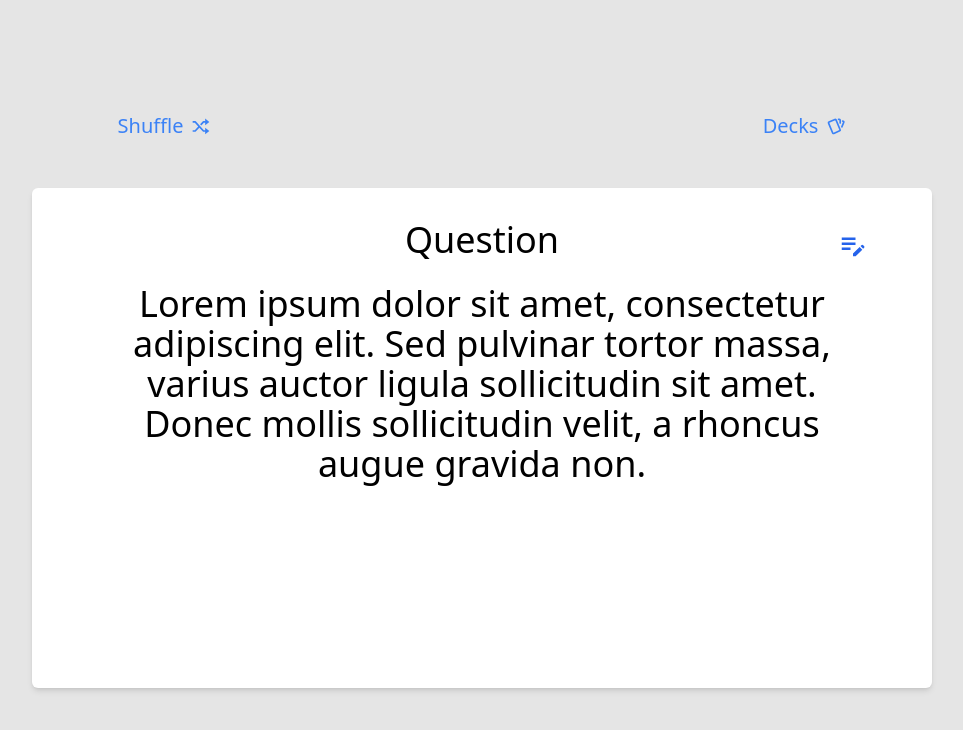
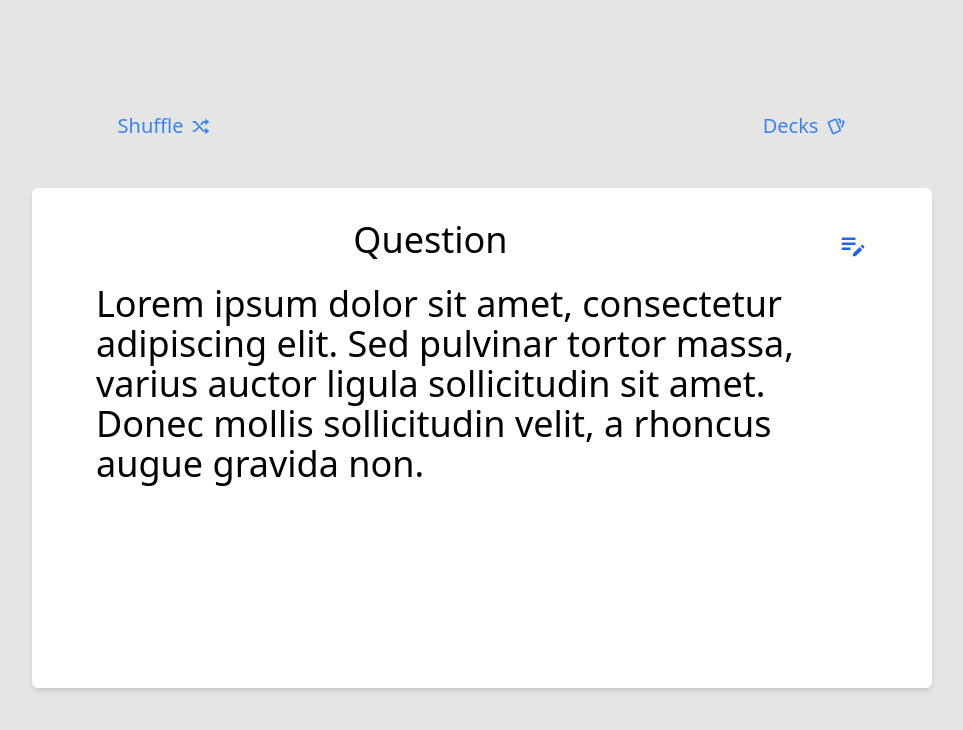
Before and after one commit to RealNickTriano/flashcards-creator, a Next.js app: page / in a window 1280 px wide. Shown: the top 730 px of the page, without its empty margins (158-1121 px from the left). Built offline with nearby package versions, Linux system fonts and the light colour scheme; no server answers.

Commit message:
fixed hydration error

```diff
--- a/components/Flashcard.tsx
+++ b/components/Flashcard.tsx
@@ -1,12 +1,19 @@
-import { useState } from "react"
+import { FunctionComponent, useEffect, useState } from "react"
 import { MdEditNote } from "react-icons/md";
 
-const Flashcard = ({ question, answer, flip, edit }) => {
+type Props = {
+    question: string,
+    answer: string,
+    flip: boolean,
+    edit: boolean,
+}
+
+const Flashcard: FunctionComponent<Props> = ({ question, answer, flip, edit }) => {
     const [flipped, setFlipped] = useState(flip ? flip : false);
     const [editable, setEditable] = useState(edit ? edit : false);
 
     // Need this to stop parent button from also activating
-    const handleEdit = (e) => {
+    const handleEdit = (e: React.MouseEvent<HTMLElement>) => {
         e.stopPropagation();
         e.preventDefault();
         setEditable(!editable);
@@ -15,22 +22,24 @@ const Flashcard = ({ question, answer, flip, edit }) => {
     }
 
   return (
-    <button
+    <div
         className="h-[500px] w-[900px] shadow-md bg-white flex flex-col justify-start items-center px-16 py-8 gap-6 rounded-md"
         onClick={() => setFlipped(!flipped)}
     >
         <div className="grid grid-cols-3 justify-center items-center w-full">
-            <h1 className="font-medium text-4xl col-start-2">{!flipped ? "Question" : "Answer"}</h1>
+            <h1 className="font-medium text-4xl col-start-2">
+                {!flipped ? "Question" : "Answer"}
+            </h1>
             <button
-                    className="flex justify-center items-center gap-2 text-blue-600 place-self-end"
-                    onClick={ handleEdit }
-                ><MdEditNote size={30}/>
+                className="flex justify-center items-center gap-2 text-blue-600 place-self-end"
+                onClick={ handleEdit }
+            ><MdEditNote size={30}/>
             </button>
         </div>
         <div className="font-normal text-4xl">
             { !flipped ? question : answer }
         </div>
-    </button>
+    </div>
   )
 }
 
```
